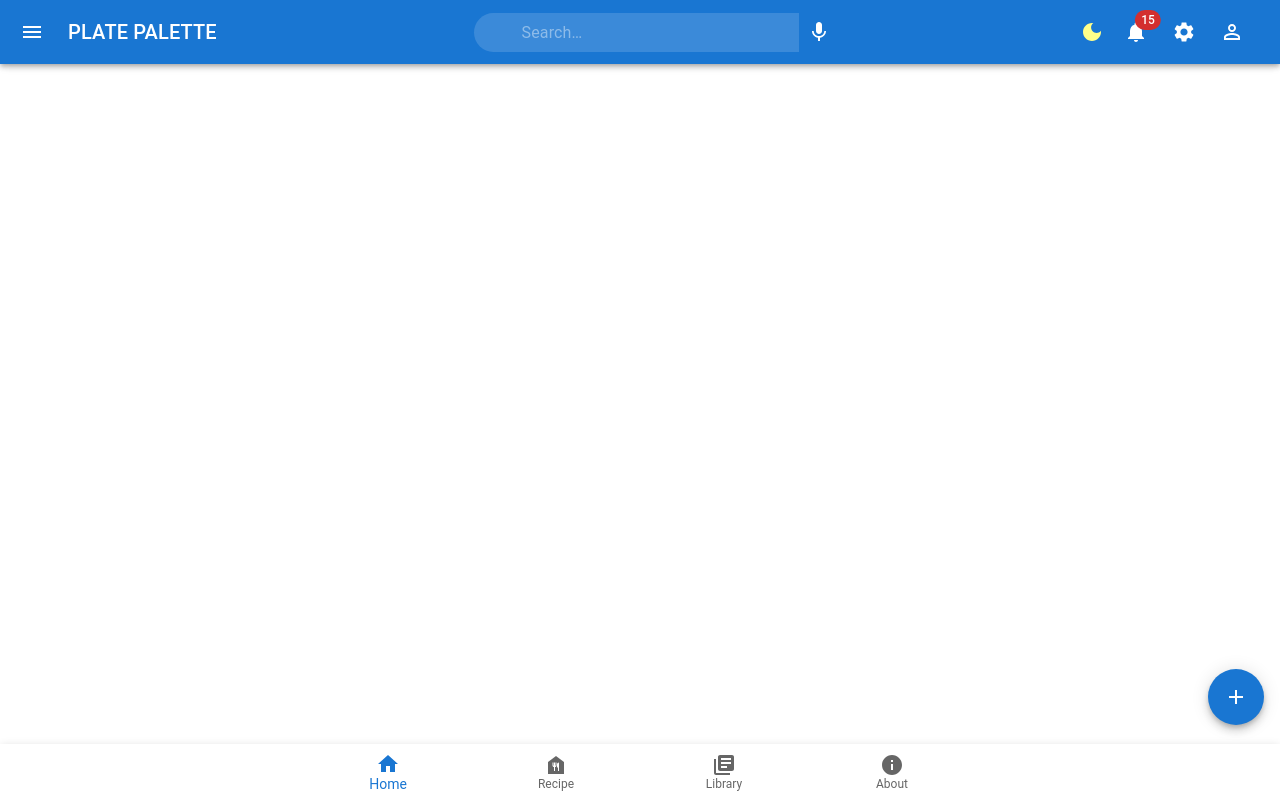
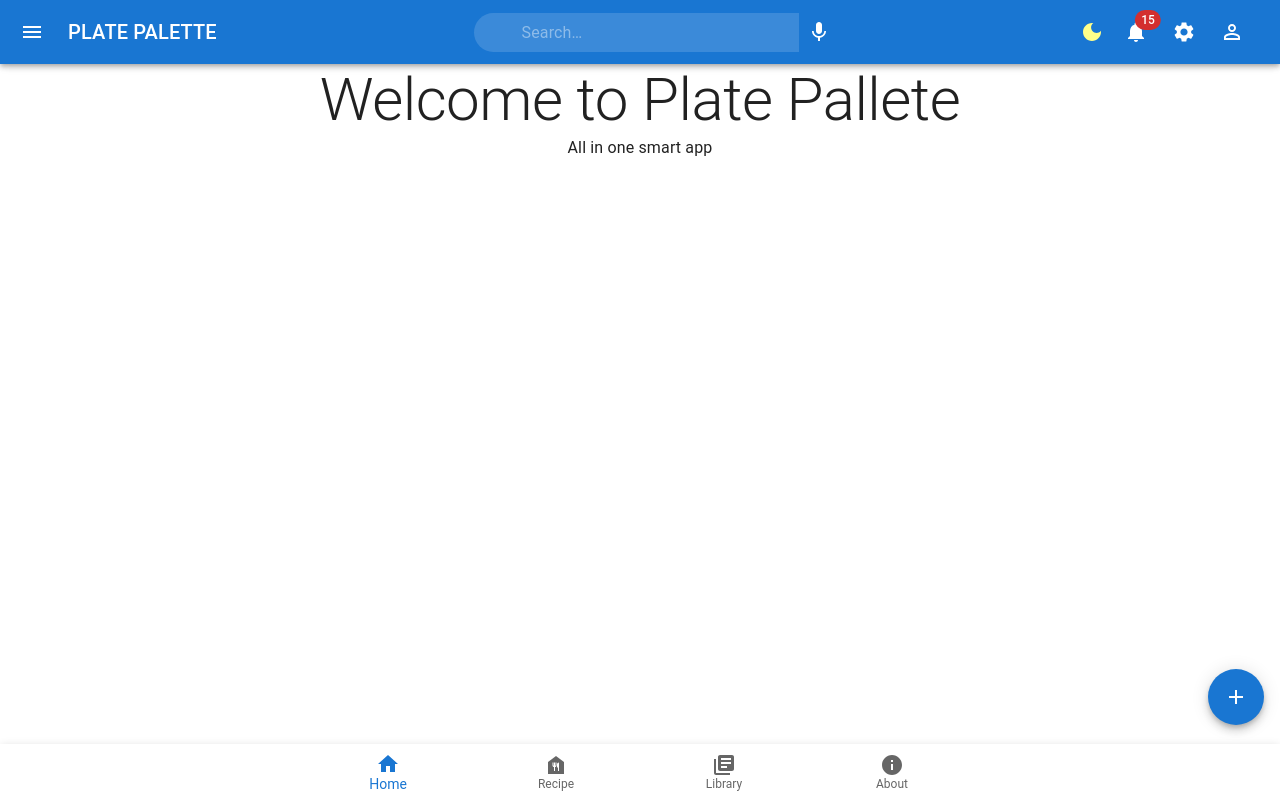
Before and after one commit to siddarthinme1/Monster, a React (Create React App) app: page / in a window 1280 px wide. Built offline with nearby package versions, Linux system fonts and the light colour scheme.

Commit message:
used hash router

```diff
--- a/src/App/App.js
+++ b/src/App/App.js
@@ -37,7 +37,7 @@
         <CssBaseline />
         <AppBarX />
         <Routes>
-          <Route exact path="/home" element={<Home />} />
+          <Route exact path="/" element={<Home />} />
           <Route path="/recipe" element={<CardPage />} />
           <Route path="/splitwise" element={<Splitwise />} />
           <Route path="/about" element={<AboutPage />} />
--- a/src/Components/BottomNavigation/BottomNavigation.jsx
+++ b/src/Components/BottomNavigation/BottomNavigation.jsx
@@ -32,7 +32,7 @@
   const handleShowHome = () => {
     setShowCardPage(true);
 
-    navigate("home");
+    navigate("/");
   };
 
   const handleShowAbout = () => {
--- a/src/index.js
+++ b/src/index.js
@@ -4,15 +4,15 @@
 import App from "./App/App";
 import reportWebVitals from "./reportWebVitals";
 import AppBarStateProvider from "./Context/AppBarStateProvider";
-import { BrowserRouter } from "react-router-dom";
+import { HashRouter } from "react-router-dom";
 
 const root = ReactDOM.createRoot(document.getElementById("root"));
 root.render(
   <React.StrictMode>
     <AppBarStateProvider>
-      <BrowserRouter>
+      <HashRouter>
         <App />
-      </BrowserRouter>
+      </HashRouter>
     </AppBarStateProvider>
   </React.StrictMode>
 );
```
Also changed, not shown: 7 other files (tests, documents, lock files or other folders).
